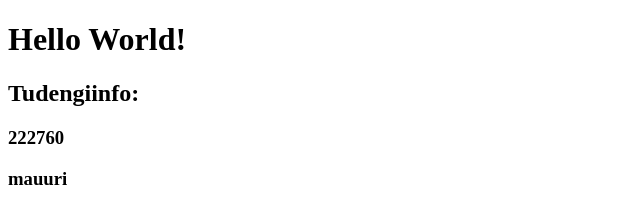
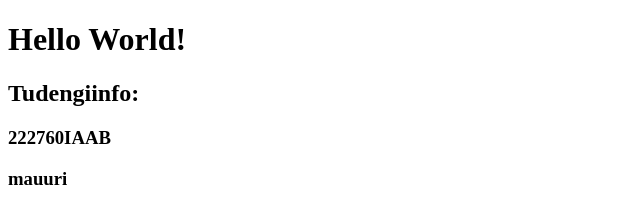
Before and after one commit to tsykkel/mauuri.github.io, a plain HTML site: page index.html in a window 1280 px wide. Shown: the top 205 px of the page, 0-640 px from the left. Drawn offline with Linux system fonts and the light colour scheme.

Commit message:
Update index.html

```diff
--- a/index.html
+++ b/index.html
@@ -7,7 +7,7 @@
 	<body>
 		<h1>Hello World!</h1>
 		<h2>Tudengiinfo:</h2>
-		<h3>222760</h3>
+		<h3>222760IAAB</h3>
 		<h3>mauuri</h3>
 
 		<p> The FitnessGram™ Pacer Test is a multistage aerobic capacity test<br>
```
